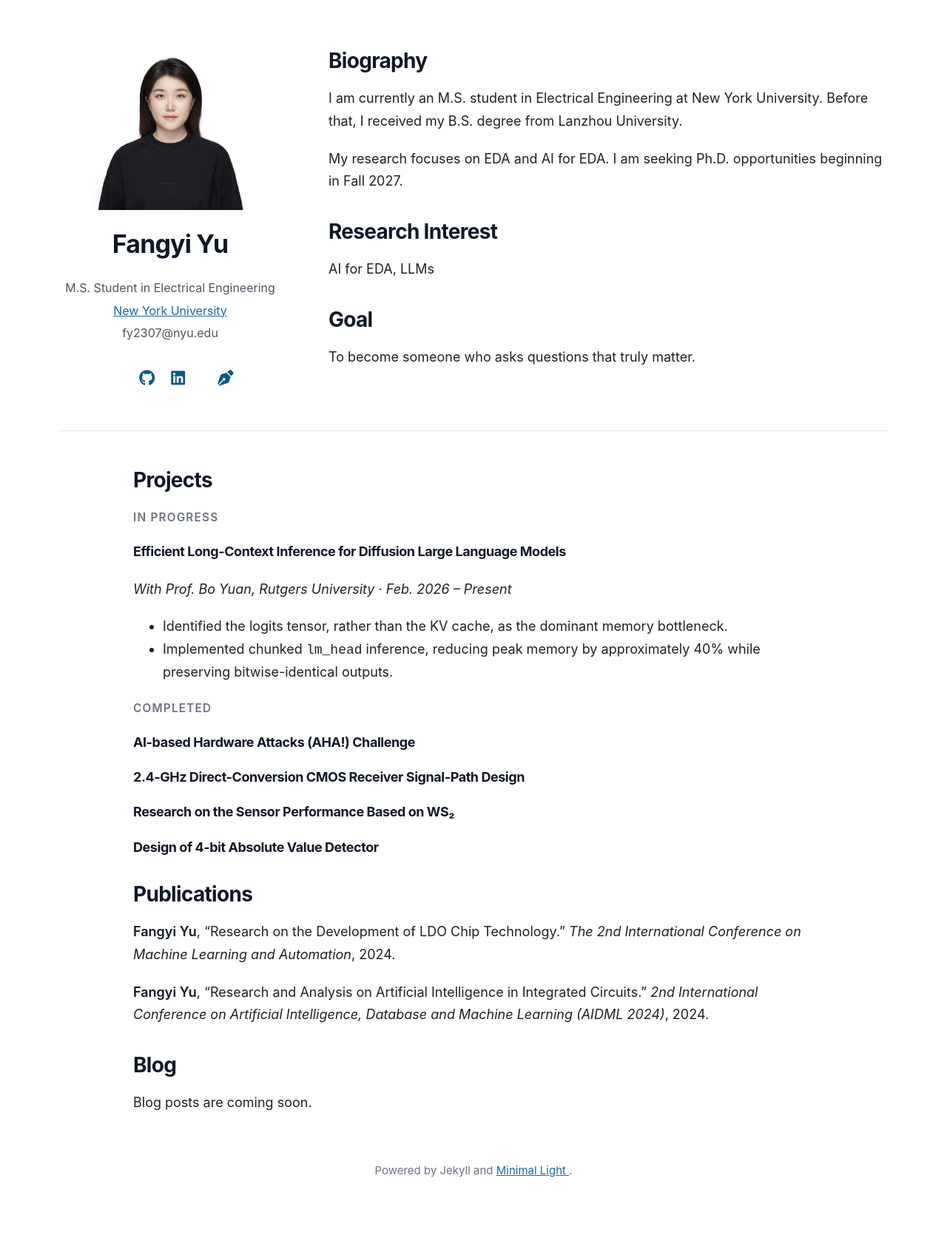
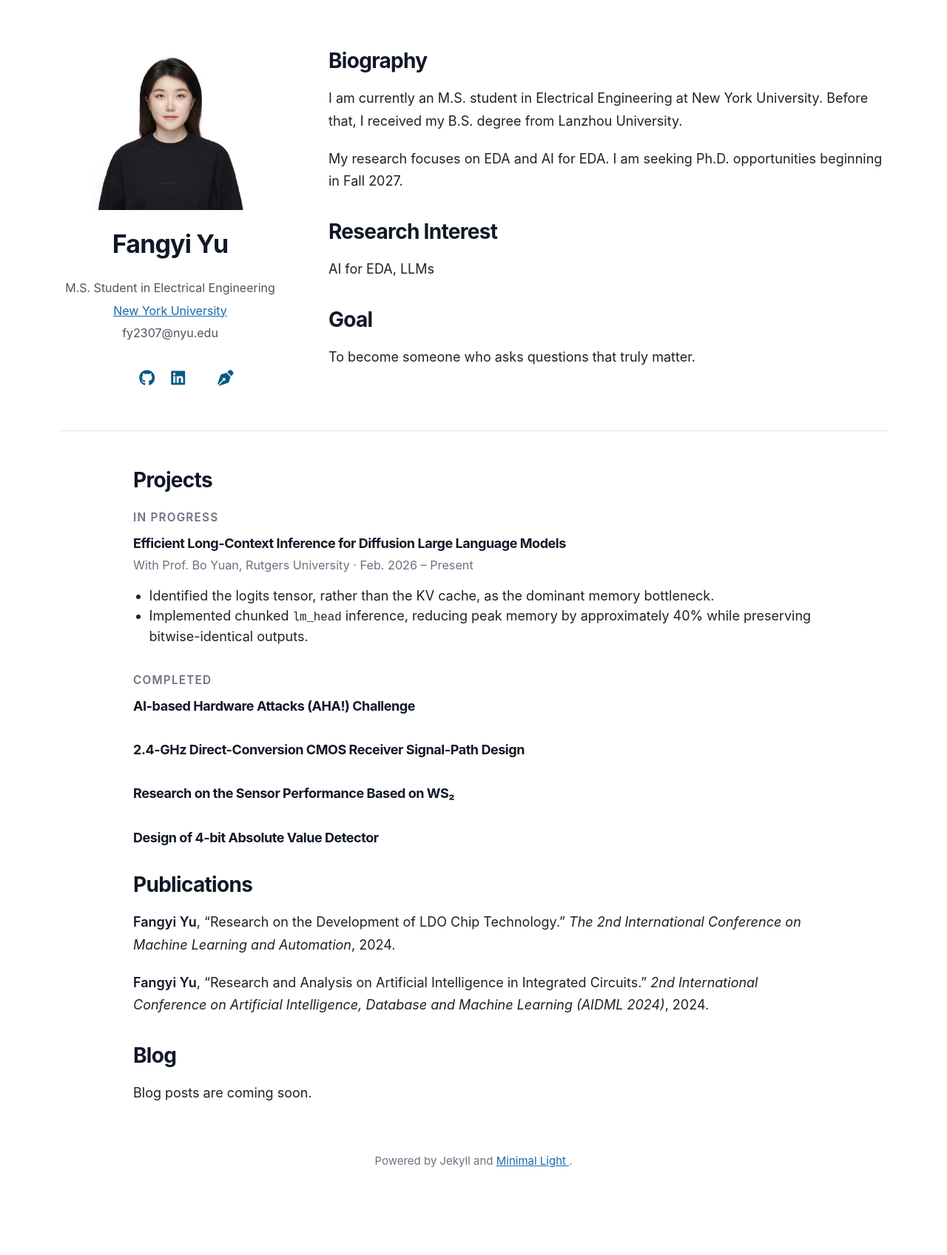
Before and after one commit to fangyiyu02/fangyiyu02.github.io, a Jekyll site: the page built from index.md, in a window 1280 px wide. Shown: the whole page at 74% size. Built offline with Jekyll 4.4.1, drawn with Linux system fonts in a browser that asks for light colours; a style sheet for code colours, icons or effects is not loaded; our own code applies the rules of GitHub Pages for plain Markdown files.

Commit message:
Apply consistent project title, metadata, and list styling
Updated project details and highlights in index.md.

```diff
--- a/index.md
+++ b/index.md
@@ -7,21 +7,28 @@ layout: homepage
 ### In Progress
 
 #### Efficient Long-Context Inference for Diffusion Large Language Models
+{: .project-title }
 
-*With Prof. Bo Yuan, Rutgers University · Feb. 2026 – Present*
+With Prof. Bo Yuan, Rutgers University · Feb. 2026 – Present
+{: .project-meta }
 
+{: .project-highlights }
 - Identified the logits tensor, rather than the KV cache, as the dominant memory bottleneck.
 - Implemented chunked `lm_head` inference, reducing peak memory by approximately 40% while preserving bitwise-identical outputs.
 
 ### Completed
 
 #### AI-based Hardware Attacks (AHA!) Challenge
+{: .project-title }
 
 #### 2.4-GHz Direct-Conversion CMOS Receiver Signal-Path Design
+{: .project-title }
 
 #### Research on the Sensor Performance Based on WS₂
+{: .project-title }
 
 #### Design of 4-bit Absolute Value Detector
+{: .project-title }
 
 ## Publications
 
```
